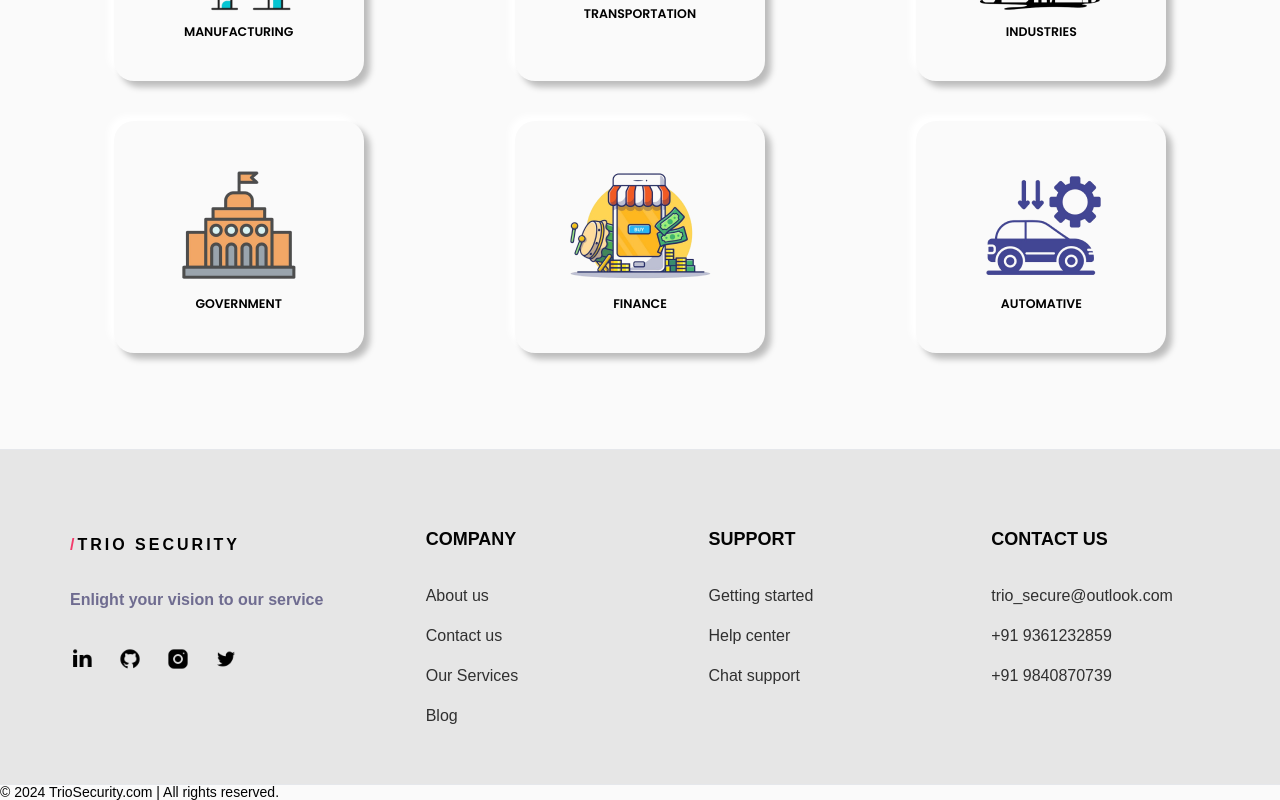
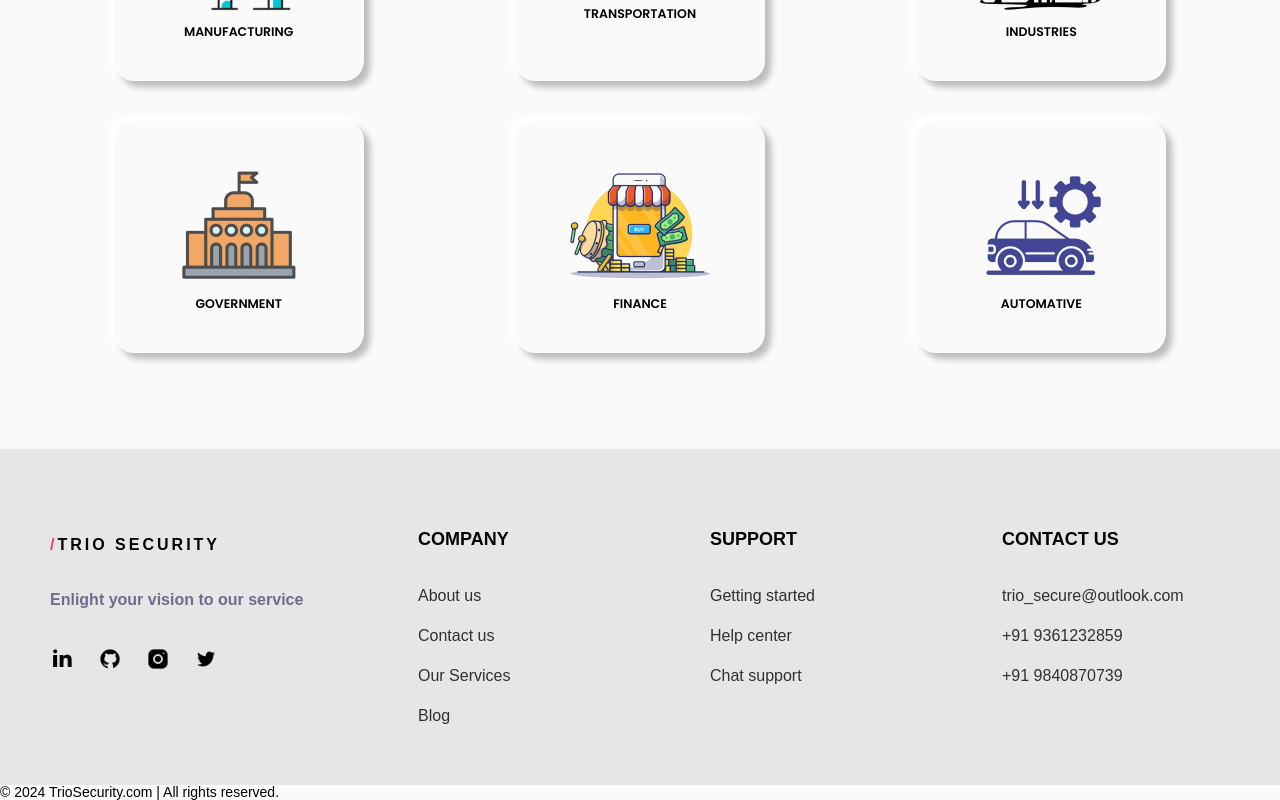
Before and after one commit to jaguAJ/Trio_security, a React (Create React App) app: page /Trio_security/industries in a window 1280 px wide. Shown: the part 682-1482 px from the top of the page. Built offline with nearby package versions, Linux system fonts and the light colour scheme.

Commit message:
Your commit message here

```diff
--- a/src/component/Footer.js
+++ b/src/component/Footer.js
@@ -8,7 +8,7 @@ function Footer() {
   return (
     <>
       <footer className="pt-[8rem] pb-[6rem] border-t border-gray-200 bg-[#e6e6e6]">
-        <div className="bg-[#e6e6e6] grid grid-cols-[1fr_1.5fr]  sm:grid-cols-[2fr_2fr] md:grid-cols-[2fr_1.5fr_1.5fr_1.5fr] max-w-[120rem] mx-auto px-[3rem]  md:gap-x-[6.4rem] gap-y-[5rem] md:gap-y-[9.6rem] font-medium">
+        <div className="bg-[#e6e6e6] grid grid-cols-[1fr_1.5fr]  sm:grid-cols-[2fr_2fr] md:grid-cols-[2fr_1.5fr_1.5fr_1.5fr] max-w-[120rem] mx-auto px-[1rem]  md:gap-x-[6.4rem] gap-y-[5rem] md:gap-y-[9.6rem] font-medium">
           {/* TRIO SECURITY Section: Order 3 on small screens */}
           <div className="flex flex-col order-3 md:order-none justify-self-center md:justify-self-start">
             <Link
--- a/src/component/Yus.jsx
+++ b/src/component/Yus.jsx
@@ -21,7 +21,7 @@ export const YUs = () => {
         <div className="relative w-full h-full md:w-[1395px] md:h-[395px] mb-36 md:mb-10 flex sm:justify-center">
           <Vector1283 className="w-[1000px] h-[800px] scale-150 sm:scale-100 md:scale-100 sm:w-[838px] sm:h-[302px] md:w-[1395px] md:h-[395px] sm:rotate-0 rotate-90" />
           {/* First Card */}
-          <div className="absolute top-[-40px] left-[142px] md:top-[148px] md:left-[52px] flex flex-col pt-[1.6rem] sm:pt-[2.5rem] pl-[2.8rem] gap-1 sm:gap-6 w-[228px] h-[185px] md:w-[306px] md:h-[247px] bg-[#d3e1ff99] rounded-[25px] backdrop-blur-sm">
+          <div className="absolute top-[-40px] left-[120px] md:top-[148px] md:left-[52px] flex flex-col pt-[1.6rem] sm:pt-[2.5rem] pl-[2.8rem] gap-1 sm:gap-6 w-[228px] h-[185px] md:w-[306px] md:h-[247px] bg-[#d3e1ff99] rounded-[25px] backdrop-blur-sm">
             <img
               className="w-[54px] sm:w-[58px] md:w-[62px] h-[60px] sm:h-[64px] md:h-[68px]"
               alt="Star badge"
--- a/src/index.css
+++ b/src/index.css
@@ -5,6 +5,11 @@
 * {
   padding: 0;
   margin: 0;
+  box-sizing: border-box;
+}
+*,
+*::before,
+*::after {
   box-sizing: border-box;
 }
 
@@ -210,7 +215,7 @@ body.menu-open {
 
   .navigation {
     position: fixed;
-    top: 0;
+    top: 68px;
     right: -100%; /* Adjusted for smoother transition */
     background-color: rgba(255, 255, 255, 0.85);
     backdrop-filter: blur(5px);
```
